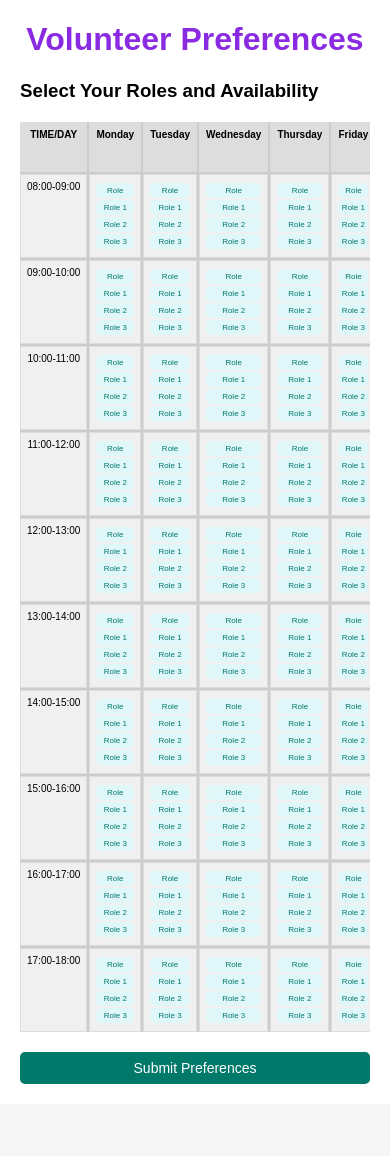
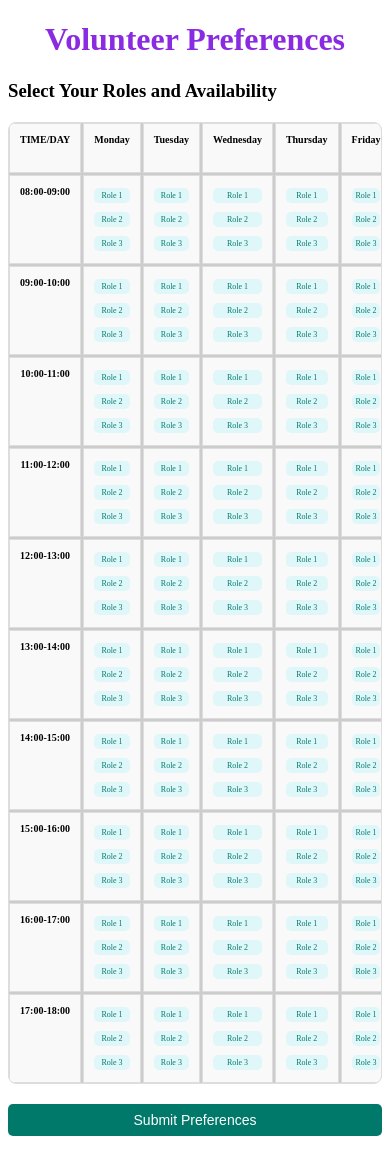
Before and after one commit to tylerglendinning69/KV6002_GroupProject, a PHP site: page /VInputPreferences.html in a window 390 px wide. Before the commit the page ends 1084 px from the top, so only its background shows below. Run offline with PHP 8.4, Linux system fonts and the light colour scheme.

Commit message:
VInputPreferences

```diff
--- a/TB05_Project/TB05css.css
+++ b/TB05_Project/TB05css.css
@@ -45,9 +45,16 @@ input {
     flex-direction: column;
     align-items: center;
     }
+
+.login-image{
+    width:300px;
+    margin-left: 20px;
+}
 /* ******************************************************* */
 
 /*Volunteer Input Form*/
+
+/* Volunteer Input Form */
 
 /* General Body Styling */
 .timetable-container {
@@ -56,7 +63,7 @@ input {
 }
 
 /* Schedule Grid Layout */
-.timetable-schedule {
+.schedule {
     display: grid;
     gap: 1px;
     background-color: #ccc;
@@ -65,7 +72,7 @@ input {
 }
 
 /* Header Cells */
-.timetable-header {
+.header {
     background-color: #ddd;
     border: 1px solid #ddd;
     padding: 10px;
@@ -76,7 +83,7 @@ input {
 }
 
 /* Time Column Styling */
-.timetable-time-column {
+.time-column {
     background-color: #f0f0f0;
     border: 1px solid #ddd;
     padding: 10px;
@@ -86,17 +93,20 @@ input {
 }
 
 /* Individual Schedule Cells */
-.timetable-cell {
+.schedule-cell {
     background-color: #f0f0f0;
     border: 1px solid #ddd;
     padding: 10px;
     text-align: center;
     position: relative;
     cursor: pointer;
+    display: flex;
+    flex-direction: column; /* Stack roles vertically */
+    gap: 5px; /* Add spacing between roles */
 }
 
 /* Role Elements */
-.timetable-role {
+.role-item {
     display: block;
     padding: 5px;
     margin: 2px 0;
@@ -108,7 +118,7 @@ input {
     text-align: center;
 }
 
-.timetable-role.selected {
+.role-item.selected {
     background-color: #90caf9;
     color: white;
 }
@@ -136,14 +146,14 @@ input {
 
 /* Small screens (max width: 768px) */
 @media (max-width: 768px) {
-    .timetable-header,
-    .timetable-time-column,
-    .timetable-cell {
+    .header,
+    .time-column,
+    .schedule-cell {
         font-size: 12px;
         padding: 8px;
     }
 
-    .timetable-role {
+    .role-item {
         font-size: 10px;
         padding: 4px;
     }
@@ -156,23 +166,24 @@ input {
 
 /* Extra-small screens (max width: 480px) */
 @media (max-width: 480px) {
-    .timetable-header,
-    .timetable-time-column,
-    .timetable-cell {
+    .header,
+    .time-column,
+    .schedule-cell {
         font-size: 10px;
         padding: 6px;
     }
 
-    .timetable-role {
+    .role-item {
         font-size: 8px;
         padding: 3px;
     }
 
-    .timetable-schedule {
+    .schedule {
         grid-template-columns: repeat(auto-fit, minmax(100px, 1fr));
         gap: 2px;
     }
 }
+
 
 /* ******************************************************* */
 
--- a/TB05_Project/VInputPreferences.html
+++ b/TB05_Project/VInputPreferences.html
@@ -6,11 +6,13 @@
         <title>Volunteer Input Preferences</title>
         <link href="TB05css.css" rel="stylesheet">
     </head>
-    <body class="timetable-container">
-        <h1>Volunteer Preferences</h1>
+    <body>
+        <header>
+            <h1>Volunteer Preferences</h1>
+        </header>
         <h3>Select Your Roles and Availability</h3>
 
-        <div class="timetable-schedule" id="schedule"></div>
+        <div class="schedule" id="schedule"></div>
         <button id="submit" class="timetable-submit-btn">Submit Preferences</button>
 
         <script>
@@ -20,72 +22,66 @@
             // Store selected preferences
             let selectedRoles = [];
 
-            // Separate lists for days
+            // Days and roles
             const days = ["Monday", "Tuesday", "Wednesday", "Thursday", "Friday", "Saturday", "Sunday"];
-            let roles = [];
+            let roles = []; // Roles will be fetched dynamically from a CSV file
+            const startHour = 8; // Default start time
+            const endHour = 18; // Default end time
 
-            // Default time range (8 AM to 6 PM)
-            const defaultStartHour = 8;
-            const defaultEndHour = 18;
-
-            // Fetch roles from roles.csv on page load
+            // Fetch roles from roles.csv
             async function fetchRoles() {
                 try {
-                    const response = await fetch('roles.csv'); // Fetch the CSV file
+                    const response = await fetch('roles.csv');
                     if (!response.ok) {
                         throw new Error(`Error fetching roles.csv: ${response.statusText}`);
                     }
 
                     const text = await response.text();
-                    roles = text.split(/\r?\n/).map(line => line.trim()).filter(line => line); // Parse roles
+                    roles = text.split(/\r?\n/).map(line => line.trim()).filter(line => line);
 
                     if (roles.length === 0) {
                         throw new Error('roles.csv is empty or invalid.');
                     }
 
-                    generateSchedule(); // Generate timetable once roles are loaded
+                    generateSchedule();
                 } catch (error) {
                     scheduleContainer.innerHTML = `<p style="text-align: center; color: red;">${error.message}</p>`;
                     console.error(error.message);
                 }
             }
 
-            // Generate the timetable with default time range
+            // Generate the schedule
             function generateSchedule() {
-                const startHour = defaultStartHour;
-                const endHour = defaultEndHour;
+                scheduleContainer.innerHTML = ''; // Clear the container
+                selectedRoles = []; // Reset selections
 
-                // Clear existing schedule
-                scheduleContainer.innerHTML = '';
-                selectedRoles = []; // Reset selected roles
-
-                // Generate the headers
+                // Generate headers
                 scheduleContainer.appendChild(createHeaderCell("TIME/DAY"));
                 days.forEach(day => scheduleContainer.appendChild(createHeaderCell(day)));
 
-                // Generate rows for each hour
+                // Generate time slots
                 for (let hour = startHour; hour < endHour; hour++) {
                     const currentHour = `${String(hour).padStart(2, '0')}:00`;
                     const nextHour = `${String((hour + 1) % 24).padStart(2, '0')}:00`;
 
-                    // Add the time column
+                    // Add time column
                     scheduleContainer.appendChild(createTimeCell(`${currentHour}-${nextHour}`));
 
                     // Add cells for each day
                     days.forEach(day => {
                         const cell = document.createElement('div');
-                        cell.classList.add('timetable-cell');
+                        cell.classList.add('schedule-cell');
 
-                        // Add roles to the cell
+                        // Add roles within the cell
                         roles.forEach(role => {
                             const roleElement = document.createElement('span');
                             roleElement.textContent = role;
-                            roleElement.classList.add('timetable-role');
+                            roleElement.classList.add('role-item');
                             roleElement.dataset.day = day;
                             roleElement.dataset.time = `${currentHour}-${nextHour}`;
                             roleElement.dataset.role = role;
 
-                            // Toggle selection on click
+                            // Toggle selection
                             roleElement.addEventListener('click', () => {
                                 const roleKey = `${roleElement.dataset.day}|${roleElement.dataset.time}|${roleElement.dataset.role}`;
                                 if (roleElement.classList.contains('selected')) {
@@ -104,30 +100,29 @@
                     });
                 }
 
-                // Apply CSS grid to schedule
+                // Apply grid styling
                 scheduleContainer.style.gridTemplateColumns = `repeat(${days.length + 1}, 1fr)`; // +1 for time column
-                scheduleContainer.style.gridAutoRows = `minmax(50px, auto)`;
+                scheduleContainer.style.gridAutoRows = 'minmax(50px, auto)';
             }
 
-            // Create a header cell
+            // Create header cell
             function createHeaderCell(content) {
                 const header = document.createElement('div');
                 header.textContent = content;
-                header.classList.add('timetable-header');
+                header.classList.add('header');
                 return header;
             }
 
-            // Create a time column cell
+            // Create time cell
             function createTimeCell(content) {
                 const timeColumn = document.createElement('div');
                 timeColumn.textContent = content;
-                timeColumn.classList.add('timetable-time-column');
+                timeColumn.classList.add('time-column');
                 return timeColumn;
             }
 
             // Handle form submission
             submitButton.addEventListener('click', () => {
-                // Convert the selected roles into a structured format
                 const preferences = selectedRoles.map(entry => {
                     const [day, time, role] = entry.split('|');
                     return { day, time, role };
@@ -137,7 +132,7 @@
                 alert('Preferences submitted successfully!');
             });
 
-            // Fetch roles and initialize timetable on page load
+            // Load roles on page load
             fetchRoles();
         </script>
     </body>
--- a/TB05_Project/roles.csv
+++ b/TB05_Project/roles.csv
@@ -1,4 +1,4 @@
-Role
+
 Role 1
 Role 2
 Role 3
```
